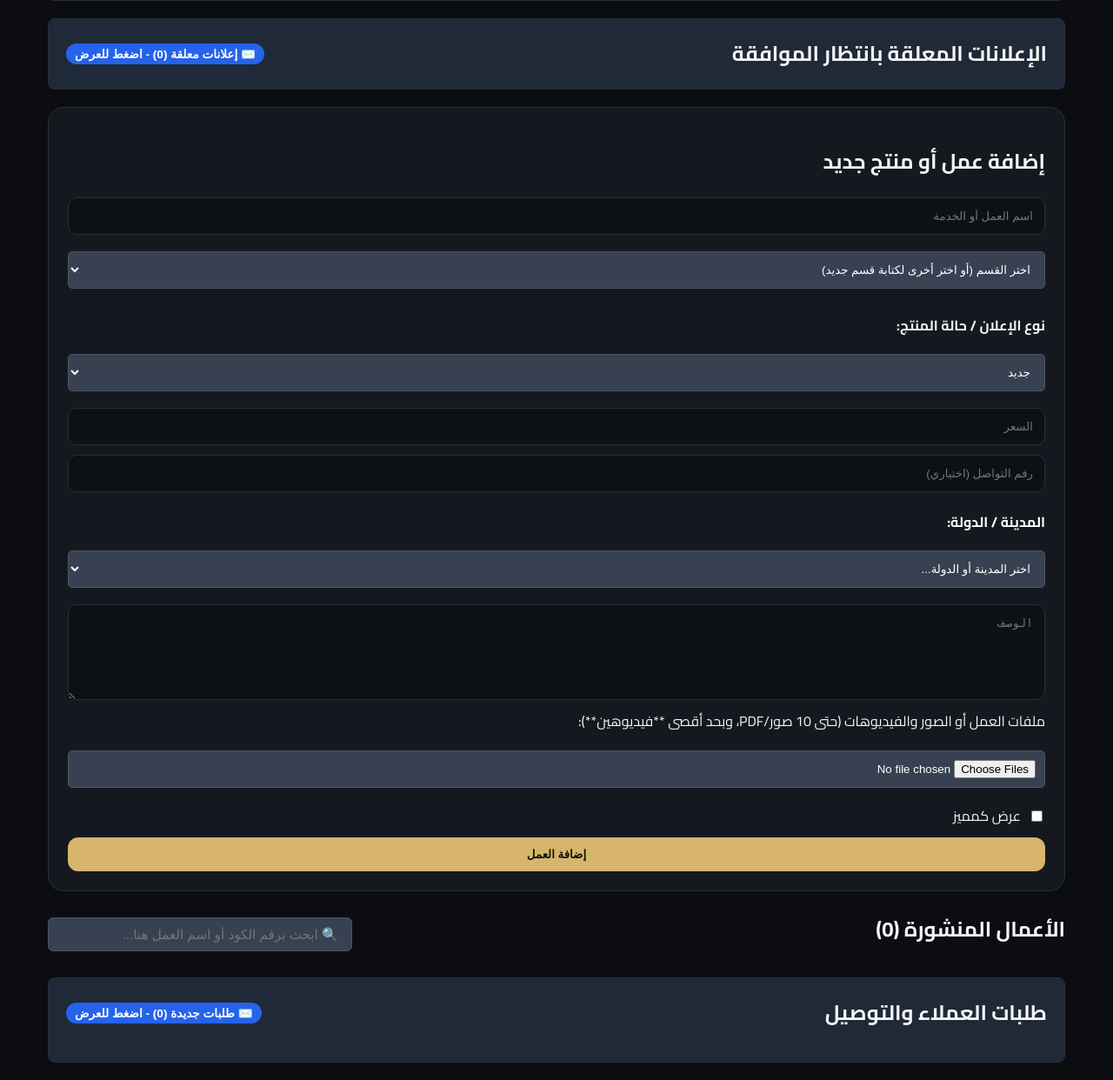
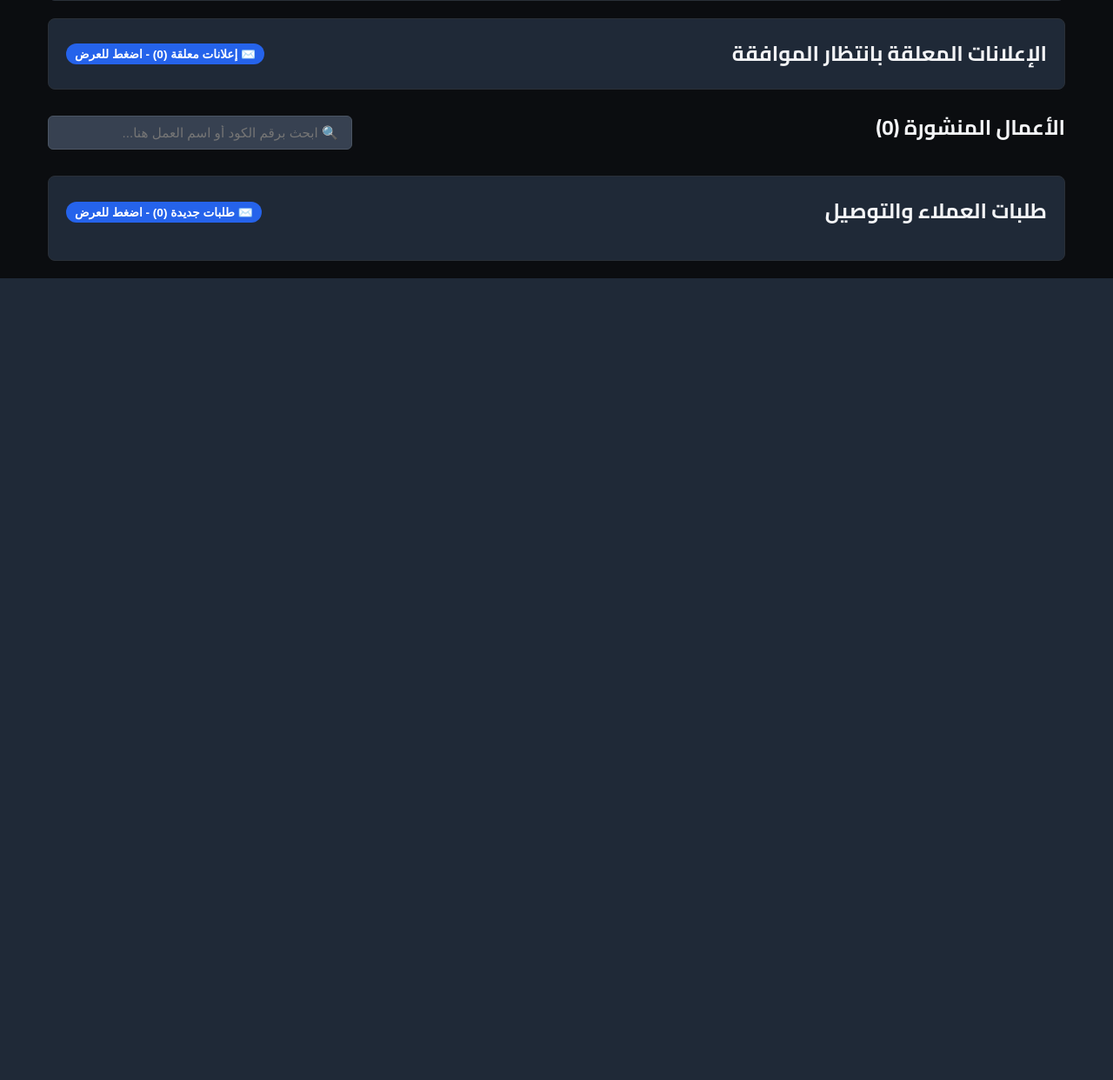
Before and after one commit to hashem153496-prog/ahmed-store, a Flask app: page /secure-admin-panel-x99 in a window 1280 px wide. Shown: the part 1139-2381 px from the top of the page at 87% size. After the commit the page ends 1459 px from the top, so only its background shows below. Run offline with Flask 3, Linux system fonts and the light colour scheme; the visitor is signed in with stand-in values (Sample User, id 1).

Commit message:
Update admin.html

```diff
--- a/templates/admin.html
+++ b/templates/admin.html
@@ -291,178 +415,4 @@ window.addEventListener('DOMContentLoaded', () => {
 });
 </script>
 
-<section class="panel"><h2>إضافة عمل أو منتج جديد</h2>
-<form method="post" action="{{url_for('add_project')}}" enctype="multipart/form-data" class="form">
-<input name="title" placeholder="اسم العمل أو الخدمة" required>
-
-<select name="category" id="categorySelect" required onchange="handleCategoryChange(this)" style="width:100%; padding:12px; margin:8px 0; background:#374151; color:#fff; border:1px solid #4b5563; border-radius:5px;">
-<option value="" disabled selected>اختر القسم (أو اختر أخرى لكتابة قسم جديد)</option>
-<option value="سيارات">سيارات</option>
-<option value="عقارات">عقارات</option>
-<option value="إلكترونيات">إلكترونيات</option>
-<option value="ملابس">ملابس</option>
-<option value="أجهزة مستعملة">أجهزة مستعملة</option>
-<option value="أثاث وديكور">أثاث وديكور</option>
-<option value="معدات وأدوات">معدات وأدوات</option>
-<option value="حيوانات وطيور">حيوانات وطيور</option>
-<option value="خدمات وأعمال">خدمات وأعمال</option>
-<option value="أخرى_كتب_بنفسك">✏️ قسم آخر (اكتبه بنفسك)...</option>
-</select>
-<input type="text" id="customCategoryInput" name="custom_category" placeholder="اكتب اسم القسم الجديد هنا..." style="display:none; width:100%; padding:12px; margin:8px 0; background:#374151; color:#fff; border:1px solid #4b5563; border-radius:5px;">
-
-<label style="margin-top: 10px; display: block; font-weight: bold;">نوع الإعلان / حالة المنتج:</label>
-<select name="condition" style="width:100%; padding:12px; margin:8px 0; background:#374151; color:#fff; border:1px solid #4b5563; border-radius:5px;" required>
-<option value="جديد">جديد</option>
-<option value="مستعمل">مستعمل</option>
-<option value="خدمة / تصميم">🎨 خدمة / تصميم / إعلان خارجي</option>
-</select>
-
-<input name="price" placeholder="السعر">
-<input name="phone" placeholder="رقم التواصل (اختياري)">
-
-<!-- قائمة اختيار المدينة والدولة للوحة التحكم -->
-<label style="display:block; margin-top:10px; color:#fff; font-weight:bold;">المدينة / الدولة:</label>
-<select name="location" id="locationSelectAdmin" required onchange="handleLocationChangeAdmin(this)" style="width:100%; padding:12px; margin:8px 0; background:#374151; color:#fff; border:1px solid #4b5563; border-radius:5px; box-sizing: border-box;">
-<option value="" disabled selected>اختر المدينة أو الدولة...</option>
-<optgroup label="🇸🇦 المملكة العربية السعودية">
-    <option value="السعودية - الرياض">الرياض</option>
-    <option value="السعودية - جدة">جدة</option>
-    <option value="السعودية - الشرقية (الدمام، الخبر، أبوعقير...)">المنطقة الشرقية (الدمام، الخبر...)</option>
-    <option value="السعودية - مكة المكرمة">مكة المكرمة</option>
-    <option value="السعودية - المدينة المنورة">المدينة المنورة</option>
-</optgroup>
-<optgroup label="🇪🇬 جمهورية مصر العربية">
-    <option value="مصر - القاهرة">القاهرة</option>
-    <option value="مصر - الجيزة">الجيزة</option>
-    <option value="مصر - الشرقية (أبو كبير، الزقازيق...)">الشرقية (أبو كبير، الزقازيق...)</option>
-    <option value="مصر - الإسكندرية">الإسكندرية</option>
-    <option value="مصر - المنصورة">المنصورة</option>
-</optgroup>
-<option value="أخرى_مدينة_جديدة">✏️ مدينة أخرى (اكتبها بنفسك)...</option>
-</select>
-<input type="text" id="customLocationInputAdmin" name="location_unused" placeholder="اكتب اسم المدينة أو الدولة هنا..." style="display:none; width:100%; padding:12px; margin:8px 0; background:#374151; color:#fff; border:1px solid #4b5563; border-radius:5px; box-sizing: border-box;">
-
-<textarea name="description" placeholder="الوصف"></textarea>
-<label>ملفات العمل أو الصور والفيديوهات (حتى 10 صور/PDF، وبحد أقصى **فيديوهين**):</label>
-<input type="file" name="images" accept="image/*,.pdf,video/*" multiple onchange="validateVideoCountAdmin(this)" style="width:100%; padding:10px; margin:8px 0; background:#374151; color:#fff; border:1px solid #4b5563; border-radius:5px; box-sizing: border-box;">
-<label class="check"><input type="checkbox" name="featured"> عرض كمميز</label><button>إضافة العمل</button>
-</form></section>
-
-<!-- قسم الأعمال المنشورة مع خانة البحث الفوري -->
-<div style="display: flex; justify-content: space-between; align-items: center; flex-wrap: wrap; margin-top: 20px; margin-bottom: 10px;">
-    <h2 style="margin: 0;">الأعمال المنشورة ({{ projects|length }})</h2>
-    <div style="width: 100%; max-width: 350px; margin-top: 10px;">
-        <input type="text" id="adminSearchInput" onkeyup="filterAdminProjects()" placeholder="🔍 ابحث برقم الكود أو اسم العمل هنا..." style="width: 100%; padding: 10px 15px; background: #374151; color: #fff; border: 1px solid #4b5563; border-radius: 6px; font-size: 0.95rem; box-sizing: border-box;">
-    </div>
-</div>
-
-<div id="adminProjectsContainer">
-{% for p in projects %}
-<div class="admin-project-item">
-<details class="panel"><summary>{{p.title}} — {{p.category}} ({{ p.condition }}) {% if p.location %} - 📍 {{ p.location }}{% endif %}</summary>
-{% if p.images %}<div class="thumbs">{% for img in p.images %}<div><img src="{{img.url}}"><form method="post" action="{{url_for('delete_image',image_id=img.id)}}"><button class="danger">حذف الصورة</button></form></div>{% endfor %}</div>{% endif %}
-<form method="post" action="{{url_for('edit_project',project_id=p.id)}}" enctype="multipart/form-data" class="form">
-<input name="title" value="{{p.title}}" required><input name="category" value="{{p.category}}" required>
-<label style="margin-top: 10px; display: block;">نوع الإعلان / الحالة:</label>
-<select name="condition" style="width:100%; padding:12px; margin:8px 0; background:#374151; color:#fff; border:1px solid #4b5563; border-radius:5px;" required>
-<option value="جديد" {% if p.condition=='جديد' %}selected{% endif %}>جديد</option>
-<option value="مستعمل" {% if p.condition=='مستعمل' %}selected{% endif %}>مستعمل</option>
-<option value="خدمة / تصميم" {% if p.condition=='خدمة / تصميم' %}selected{% endif %}>🎨 خدمة / تصميم / إعلان خارجي</option>
-</select>
-<input name="price" value="{{p.price}}"><input name="phone" value="{{p.phone}}">
-<input name="location" value="{{p.location}}" placeholder="العنوان أو المدينة">
-<textarea name="description">{{p.description}}</textarea><label>إضافة ملفات أو صور جديدة (اختياري)</label>
-<input type="file" name="images" accept="image/*,.pdf,video/*" multiple onchange="validateVideoCountAdmin(this)" style="width:100%; padding:10px; margin:8px 0; background:#374151; color:#fff; border:1px solid #4b5563; border-radius:5px; box-sizing: border-box;">
-<label class="check"><input type="checkbox" name="featured" {% if p.featured %}checked{% endif %}> مميز</label><button>حفظ التعديل</button></form>
-<form method="post" action="{{url_for('delete_project',project_id=p.id)}}" onsubmit="return confirm('حذف العمل بالكامل؟')"><button class="danger">حذف العمل</button></form>
-</details>
-</div>
-{% endfor %}
-</div>
-
-<!-- زر عرض المزيد للأعمال المنشورة -->
-<div id="loadMoreAdminBtnContainer" style="text-align: center; margin: 20px 0;">
-    <button id="loadMoreAdminBtn" onclick="showAllAdminProjects()" style="background: #2563eb; color: white; border: none; padding: 12px 25px; border-radius: 6px; font-weight: bold; cursor: pointer; font-size: 1rem; box-shadow: 0 4px 6px rgba(0,0,0,0.3);">⬇️ عرض المزيد من الأعمال والمنشورات</button>
-</div>
-
-<!-- قسم طلبات العملاء والتوصيل مع زر الظرف التفاعلي -->
-<section class="panel" style="background: #1f2937; padding: 20px; border-radius: 8px; margin-top: 30px;">
-    <div style="display: flex; justify-content: space-between; align-items: center; flex-wrap: wrap; gap: 10px; margin-bottom: 15px;">
-        <h2 style="margin: 0;">طلبات العملاء والتوصيل</h2>
-        <button type="button" class="badge-envelope" onclick="toggleSection('ordersSection')">
-            ✉️ طلبات جديدة ({{ orders|length }}) - اضغط للعرض
-        </button>
-    </div>
-
-    <div id="ordersSection" class="collapsible-section">
-        <div class="table">
-            <table>
-                <tr>
-                    <th>اسم العميل</th>
-                    <th>واتساب المشتري</th>
-                    <th>واتساب البائع (العارض)</th>
-                    <th>المنتج / الكود</th>
-                    <th>تفاصيل التوصيل</th>
-                    <th>ملاحظات</th>
-                    <th>الحالة</th>
-                </tr>
-                {% for o in orders %}
-                <tr class="admin-order-row">
-                    <td>{{ o.name }}</td>
-                    <td>
-                        {% if o.phone %}
-                            <a href="https://wa.me/{{ o.phone }}?text={{ ('مرحباً بك، نتواصل معك بخصوص طلبك:\n- الخدمة/الطلب: ' + o.service + (('\n- كود المنتج: ' + o.product_code) if o.product_code else '') + '\n- التفاصيل: ' + o.details) | urlencode }}" target="_blank" style="background: #25d366; color: white; padding: 5px 10px; border-radius: 4px; text-decoration: none; font-weight: bold; display: inline-block;">💬 {{ o.phone }}</a>
-                        {% else %}
-                            -
-                        {% endif %}
-                    </td>
-                    <td>
-                        {% if o.seller_phone %}
-                            <a href="https://wa.me/{{ o.seller_phone }}?text={{ ('مرحباً بك، يوجد طلب جديد على إعلانك:\n- اسم العميل: ' + o.name + '\n- جوال العميل: ' + o.phone + (('\n- كود المنتج: ' + o.product_code) if o.product_code else '') + '\n- تفاصيل الطلب:\n' + o.details) | urlencode }}" target="_blank" style="background: #2563eb; color: white; padding: 5px 10px; border-radius: 4px; text-decoration: none; font-weight: bold; display: inline-block;">💬 {{ o.seller_phone }}</a>
-                        {% else %}
-                            <span style="color: #9ca3af;">طلب عام / مباشر</span>
-                        {% endif %}
-                    </td>
-                    <td>
-                        <b>{{ o.service }}</b>
-                        {% if o.product_code %}<br><small style="color: #38bdf8;">كود: {{ o.product_code }}</small>{% endif %}
-                    </td>
-                    <td>
-                        {% if o.delivery_needed %}
-                            <span style="color: #22c55e; font-weight: bold;">🚚 مطلوب توصيل</span><br>
-                            <small style="color: #9ca3af;">العنوان: {{ o.delivery_address }}</small>
-                        {% else %}
-                            <span style="color: #f59e0b;">استلام شخصي</span>
-                        {% endif %}
-                    </td>
-                    <td>
-                        <div style="max-height: 120px; max-width: 250px; overflow-y: auto; padding: 4px; background: #111827; border-radius: 4px; font-size: 0.9rem; line-height: 1.4; word-break: break-word;">
-                            {{ o.details }}
-                        </div>
-                    </td>
-                    <td>
-                        <form method="post" action="{{ url_for('order_status', order_id=o.id) }}">
-                            <select name="status" onchange="this.form.submit()" style="background: #374151; color: #fff; padding: 6px; border-radius: 4px; border: 1px solid #4b5563;">
-                                {% for s in ['جديد','تم التواصل','قيد التنفيذ','جاري التوصيل','مكتمل'] %}
-                                <option {% if o.status == s %}selected{% endif %}>{{ s }}</option>
-                                {% endfor %}
-                            </select>
-                        </form>
-                    </td>
-                </tr>
-                {% else %}
-                <tr>
-                    <td colspan="7" style="text-align: center; color: #9ca3af; padding: 20px;">لا توجد طلبات شراء أو توصيل حتى الآن.</td>
-                </tr>
-                {% endfor %}
-            </table>
-        </div>
-
-        <!-- زر عرض المزيد لقسم الطلبات -->
-        <div id="loadMoreOrdersBtnContainer" style="text-align: center; margin: 20px 0;">
-            <button id="loadMoreOrdersBtn" onclick="showAllOrders()" style="background: #2563eb; color: white; border: none; padding: 12px 25px; border-radius: 6px; font-weight: bold; cursor: pointer; font-size: 1rem; box-shadow: 0 4px 6px rgba(0,0,0,0.3);">⬇️ عرض المزيد من الطلبات</button>
-        </div>
-    </div>
-</section>
-
 </main>{% endblock %}
```
Also changed, not shown: other parts of templates/admin.html (+124 -0 lines).
